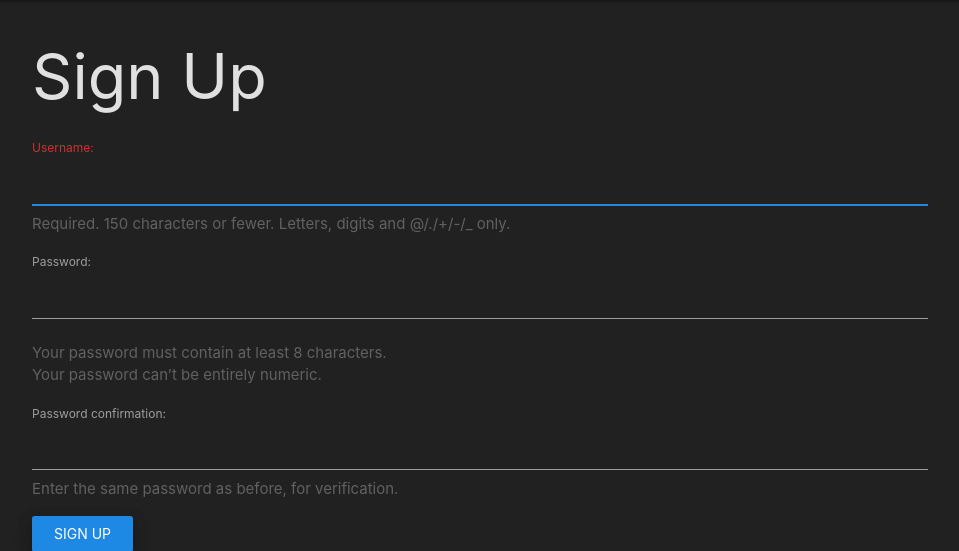
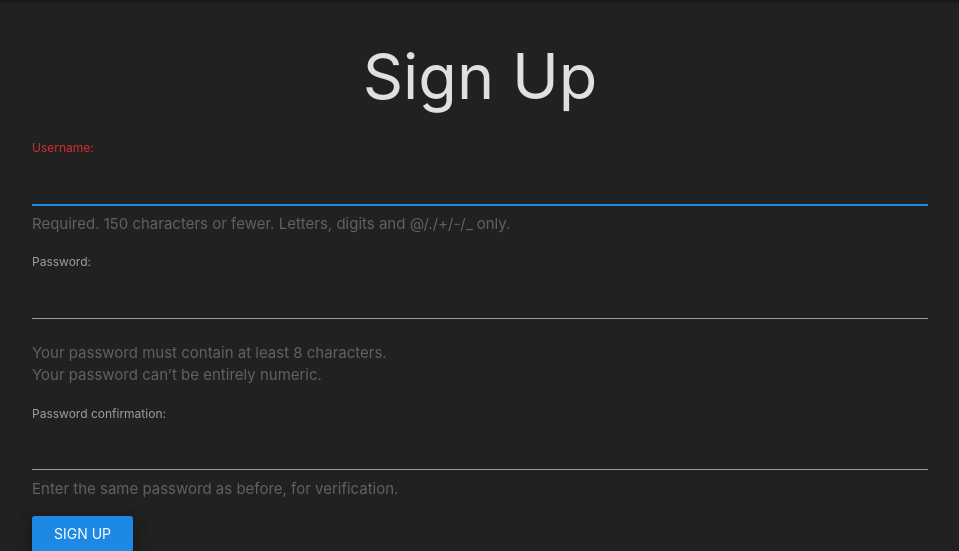
Before and after one commit to kelleralex04/meal-tracker, a Django app: page /accounts/signup/ in a window 1280 px wide. Shown: the part 64-615 px from the top of the page, without its empty margins (160-1119 px from the left). Run offline with Django 5.2, Linux system fonts and the light colour scheme.

Commit message:
adds styling to signup/login

```diff
--- a/main_app/templates/registration/login.html
+++ b/main_app/templates/registration/login.html
@@ -1,7 +1,7 @@
 {% extends 'base.html' %}
 {% block content %}
 
-<h1 class="grey-text text-lighten-2">Log In</h1>
+<h1 class="grey-text text-lighten-2 center-align">Log In</h1>
 
 <form method="POST" action="{% url 'login' %}">
     {% csrf_token %}
--- a/main_app/templates/registration/signup.html
+++ b/main_app/templates/registration/signup.html
@@ -1,7 +1,7 @@
 {% extends 'base.html' %}
 {% block content %}
 
-<h1 class="grey-text text-lighten-2">Sign Up</h1>
+<h1 class="grey-text text-lighten-2 center-align">Sign Up</h1>
 
 <p class="red-text">{{ error_message }}</p>
 
```
